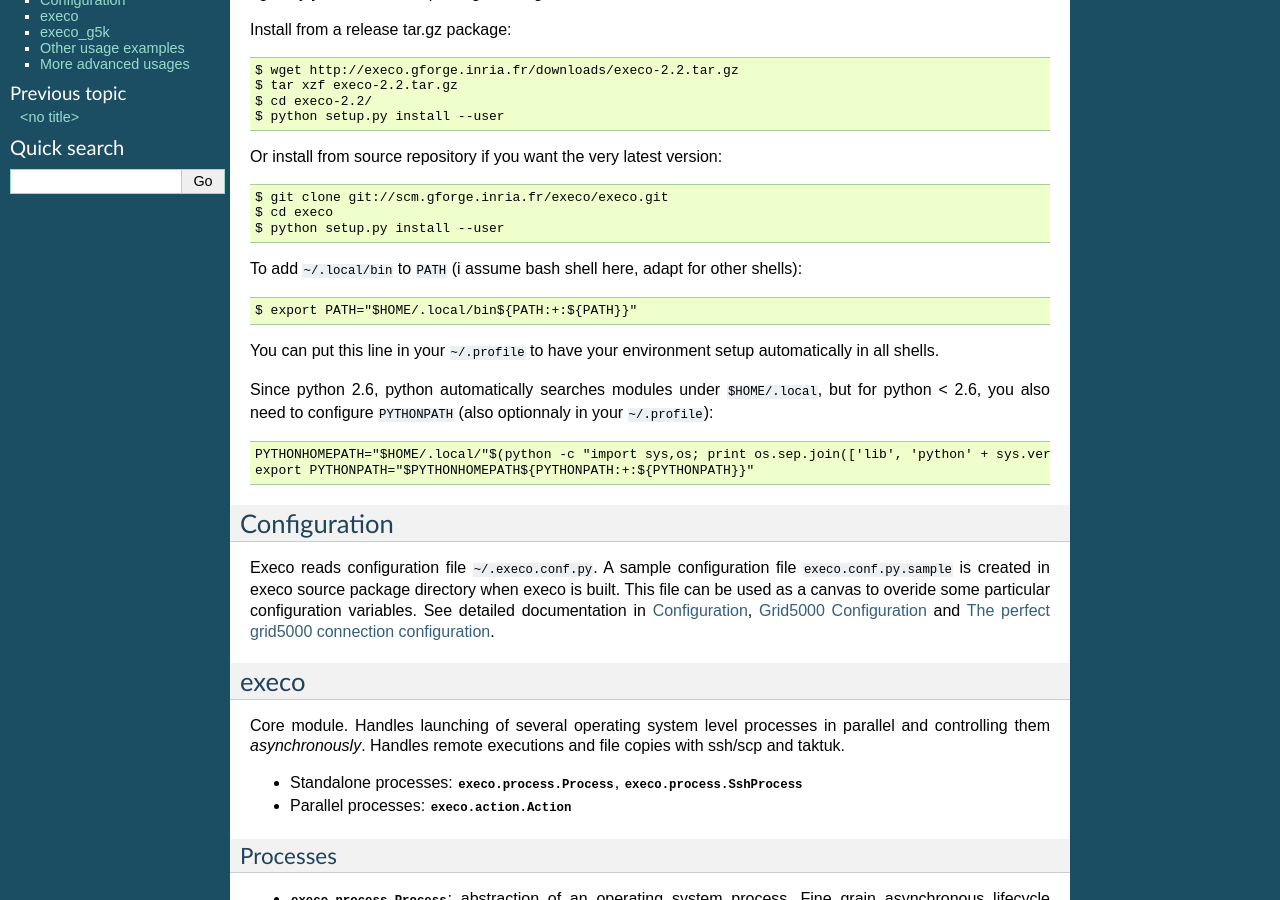
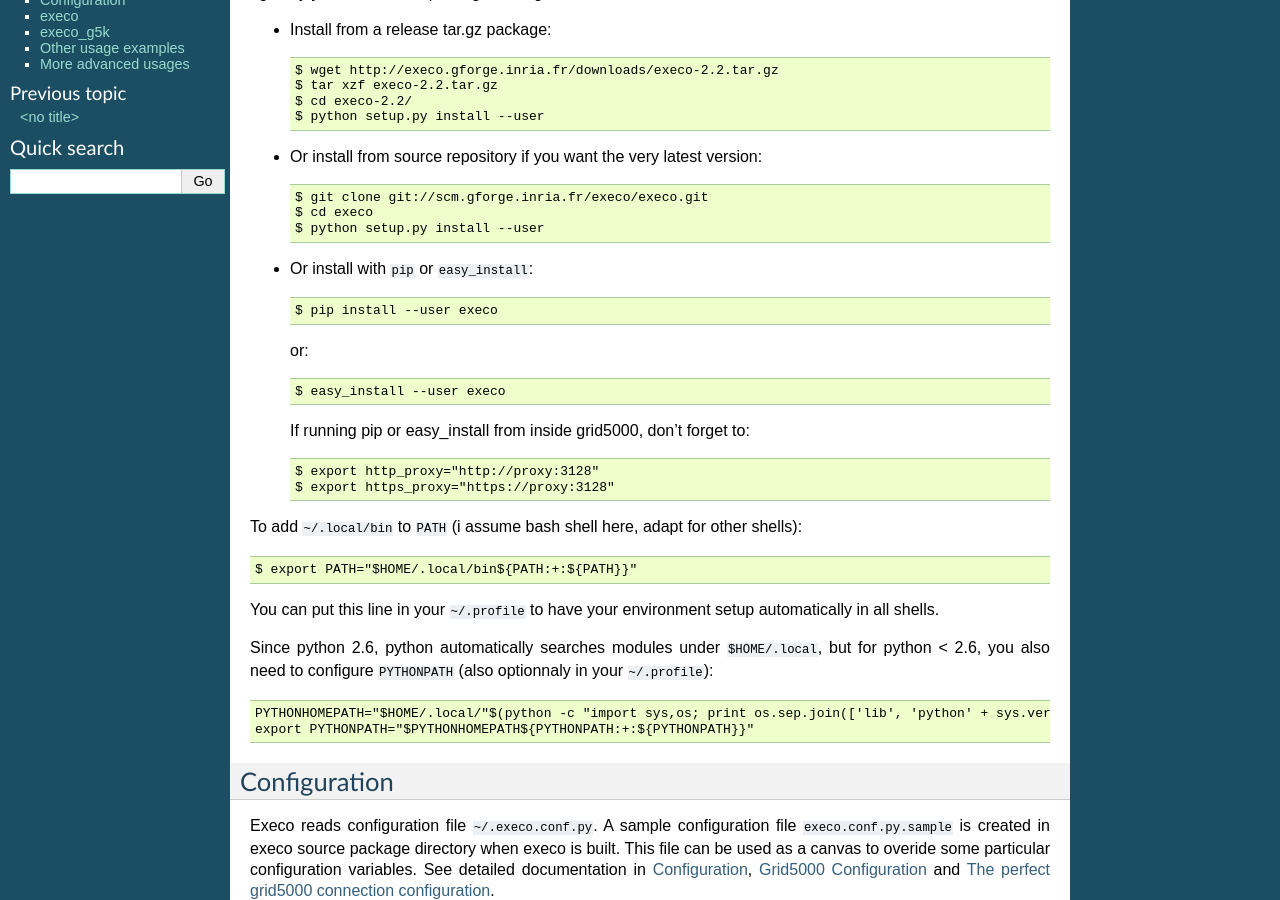
Before and after one commit to rcherrueau/execo, a Sphinx documentation site: the page built from doc/userguide.rst, in a window 1280 px wide and 900 px high, scrolled down 306 px. Built offline with Sphinx 7.4.7, drawn with Linux system fonts in a browser that asks for light colours; pages that are not in the unit, such as notebooks, are missing from menus.

Commit message:
[documentation] pip / easy_setup install

```diff
--- a/doc/userguide.rst
+++ b/doc/userguide.rst
@@ -16,19 +16,32 @@
 are not root or when you don't want to mix manually installed packages
 with packages managed by your distribution package manager.
 
-Install from a release tar.gz package::
+- Install from a release tar.gz package::
 
- $ wget http://execo.gforge.inria.fr/downloads/execo-2.2.tar.gz
- $ tar xzf execo-2.2.tar.gz
- $ cd execo-2.2/
- $ python setup.py install --user
+   $ wget http://execo.gforge.inria.fr/downloads/execo-2.2.tar.gz
+   $ tar xzf execo-2.2.tar.gz
+   $ cd execo-2.2/
+   $ python setup.py install --user
 
-Or install from source repository if you want the very latest
-version::
+- Or install from source repository if you want the very latest
+  version::
 
- $ git clone git://scm.gforge.inria.fr/execo/execo.git
- $ cd execo
- $ python setup.py install --user
+   $ git clone git://scm.gforge.inria.fr/execo/execo.git
+   $ cd execo
+   $ python setup.py install --user
+
+- Or install with ``pip`` or ``easy_install``::
+
+   $ pip install --user execo
+
+  or::
+
+   $ easy_install --user execo
+
+  If running pip or easy_install from inside grid5000, don't forget to::
+
+   $ export http_proxy="http://proxy:3128"
+   $ export https_proxy="https://proxy:3128"
 
 To add ``~/.local/bin`` to ``PATH`` (i assume bash shell here, adapt
 for other shells)::
```
Also changed, not shown: 1 other file.
